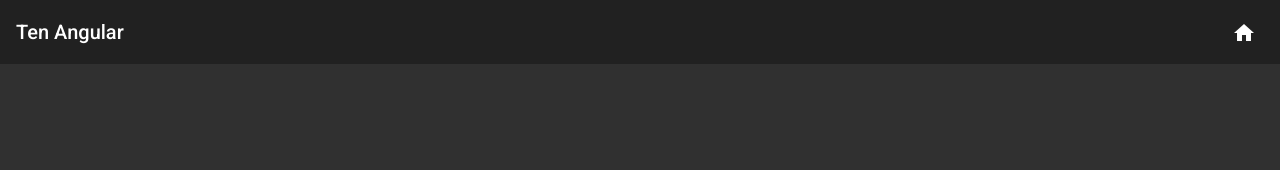
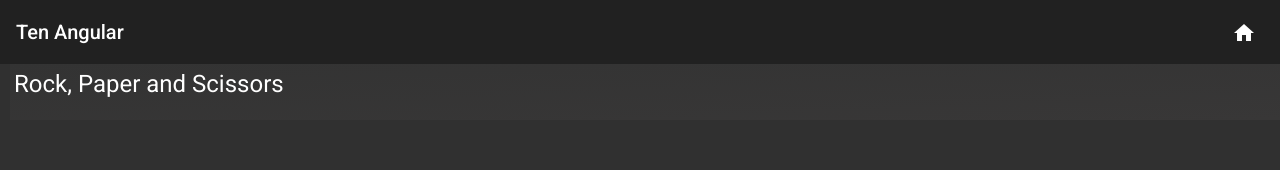
Before and after one commit to robertnitu02/TenAngularProjects, an Angular app in the folder TenAngular/: page /rock-paper-scissors in a window 1280 px wide. Shown: the top 170 px of the page. Built offline with nearby package versions, Linux system fonts and the light colour scheme.

Commit message:
Modified header on every component

```diff
--- a/TenAngular/src/app/hangman-page/hangman-page.component.scss
+++ b/TenAngular/src/app/hangman-page/hangman-page.component.scss
@@ -5,6 +5,7 @@
     height: auto;
     width: auto;
     padding: 4px;
+    margin-left: 10px;
     background: linear-gradient(to bottom right, $spacer-color1, $spacer-color2);
   }
 
--- a/TenAngular/src/app/home-page/home-page.component.html
+++ b/TenAngular/src/app/home-page/home-page.component.html
@@ -46,7 +46,7 @@
     </div>
     <div class="home-page__content-spacer">
       <div class="home-page__content-text">
-        <h1 class="home-page__text-fit">#4 - Rock, Paper, Scissors Project</h1>
+        <h1 class="home-page__text-fit">#4 - Rock, Paper and Scissors Project</h1>
       </div>
     </div>
     <div class="home-page__photo5 home-page__paralllax">
--- a/TenAngular/src/app/manea-tiles-page/manea-tiles-page.component.scss
+++ b/TenAngular/src/app/manea-tiles-page/manea-tiles-page.component.scss
@@ -5,6 +5,7 @@
     height: auto;
     width: auto;
     padding: 4px;
+    margin-left: 10px;
     background: linear-gradient(to bottom right, $spacer-color1, $spacer-color2);
   }
 
--- a/TenAngular/src/app/rock-paper-scissors-page/rock-paper-scissors-page.component.html
+++ b/TenAngular/src/app/rock-paper-scissors-page/rock-paper-scissors-page.component.html
@@ -1,4 +1,7 @@
 <div class="rps">
+  <div class="rps__header">
+    <h1>Rock, Paper and Scissors</h1>
+  </div>
   <div class="rps__content">
     <div class="rps__score-board">
       <h1>Computer Score: {{computerScore}} | Your Score: {{playerScore}}</h1>
--- a/TenAngular/src/app/rock-paper-scissors-page/rock-paper-scissors-page.component.scss
+++ b/TenAngular/src/app/rock-paper-scissors-page/rock-paper-scissors-page.component.scss
@@ -1,6 +1,15 @@
 @import "src/shared/constants/variables";
 
 .rps {
+  &__header {
+    height: auto;
+    width: auto;
+    padding: 4px;
+    margin-left: 10px;
+    background: linear-gradient(to bottom right, $spacer-color1, $spacer-color2);
+    color: $white-color;
+  }
+
   &__content {
     position: absolute;
     top: 50%;
--- a/TenAngular/src/app/tic-tac-toe-page/tic-tac-toe-page.component.scss
+++ b/TenAngular/src/app/tic-tac-toe-page/tic-tac-toe-page.component.scss
@@ -5,6 +5,7 @@
     height: auto;
     width: auto;
     padding: 4px;
+    margin-left: 10px;
     background: linear-gradient(to bottom right, $spacer-color1, $spacer-color2);
   }
 
```
